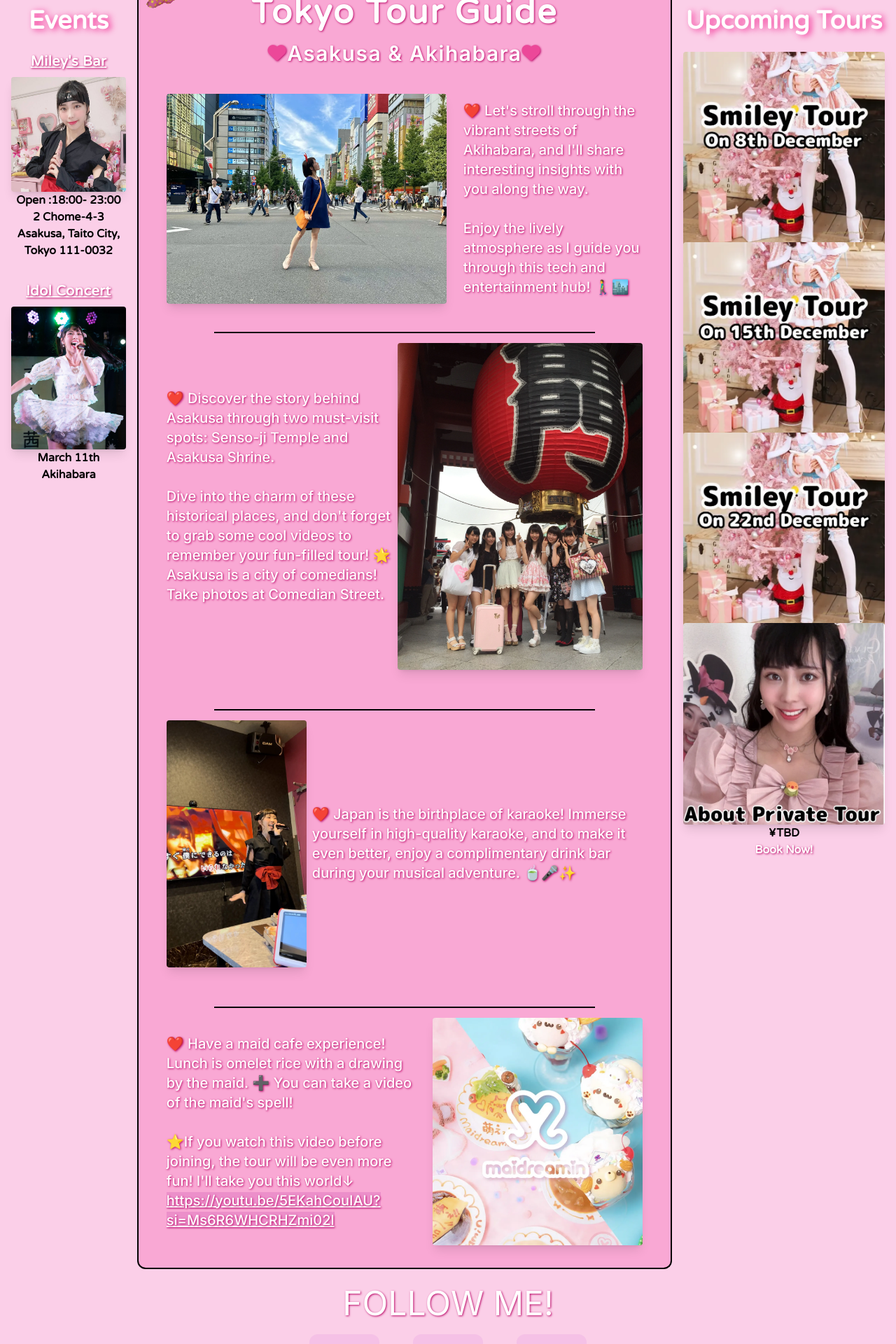
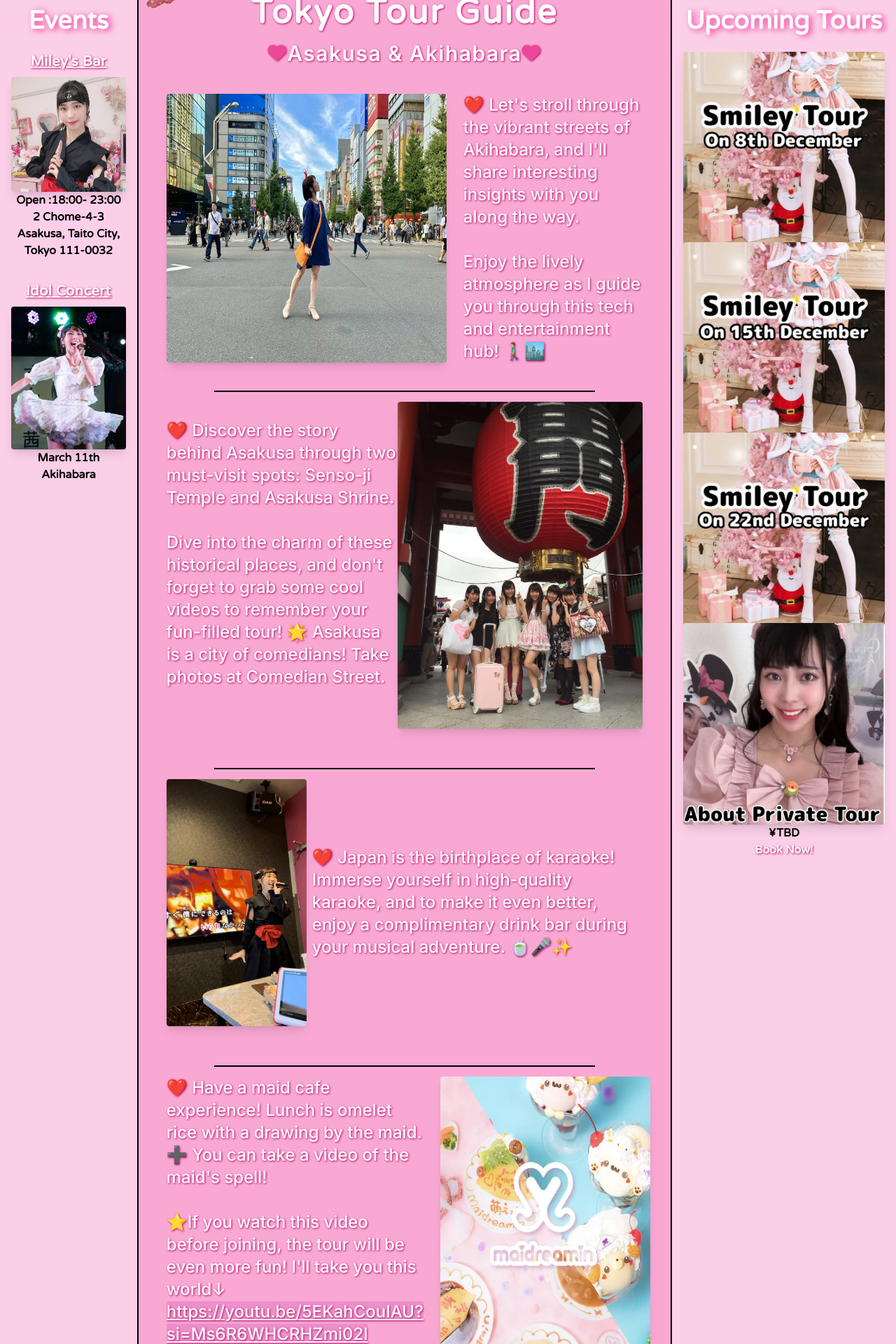
Before and after one commit to brandonrainey/smiley-tours, a Next.js app: page / in a window 1280 px wide. Shown: the part 220-2140 px from the top of the page at 70% size. Built offline with nearby package versions, Linux system fonts and the light colour scheme.

Commit message:
tighted main body layout

```diff
--- a/components/MainContent.tsx
+++ b/components/MainContent.tsx
@@ -3,7 +3,7 @@ import Image from 'next/image'
 
 export default function MainContent() {
   return (
-    <div className="h-full w-full flex flex-col px-10  mb-4  rounded-xl bg-pink-300 border-x-2 border-black border-b-2">
+    <div className="h-full w-full flex flex-col px-10  mb-4  rounded-b-xl bg-pink-300 border-x-2 border-black border-b-2">
       <h1 className="text-5xl font-Varela text-center p-4 font-semibold tracking-wider text-white textShadow">
         Tokyo Tour Guide
       </h1>
@@ -12,8 +12,8 @@ export default function MainContent() {
         <i className="fas fa-heart fa-sm text-pink-500"></i>
       </h2>
 
-      <div className="flex flex-col gap-10">
-        <div className="flex w-full gap-6">
+      <div className="flex flex-col gap-10 items-center">
+        <div className="flex w-full max-w-[1000px] gap-6">
           <Image
             src="/akiba-2.webp"
             alt="akiba image"
@@ -21,7 +21,7 @@ export default function MainContent() {
             height={500}
             className="mr-auto rounded shadow-lg"
           />
-          <p className="text-white text-xl textShadow font-medium my-auto">
+          <p className="text-white text-2xl textShadow font-medium my-auto">
             ❤️ Let&apos;s stroll through the vibrant streets of Akihabara, and
             I&apos;ll share interesting insights with you along the way.
             <br />
@@ -31,9 +31,9 @@ export default function MainContent() {
           </p>
         </div>
 
-        <div className="flex flex-col">
-          <div className="py-4 flex flex-row short-border">
-            <p className="text-white text-xl textShadow font-medium my-auto">
+        <div className="flex flex-col items-center">
+          <div className="py-4 flex flex-row short-border max-w-[1000px]">
+            <p className="text-white text-2xl textShadow font-medium my-auto">
               ❤️ Discover the story behind Asakusa through two must-visit spots:
               Senso-ji Temple and Asakusa Shrine.
               <br />
@@ -54,7 +54,7 @@ export default function MainContent() {
           </div>
         </div>
 
-        <div className="flex py-4 short-border">
+        <div className="flex py-4 short-border max-w-[1000px]">
           <Image
             src="/karaoke.jpg"
             width={200}
@@ -62,15 +62,15 @@ export default function MainContent() {
             alt="karaoke image"
             className="rounded shadow-lg mr-auto"
           />
-          <p className="text-white text-xl textShadow font-medium p-2 my-auto">
+          <p className="text-white text-2xl textShadow font-medium p-2 my-auto">
             ❤️ Japan is the birthplace of karaoke! Immerse yourself in
             high-quality karaoke, and to make it even better, enjoy a
             complimentary drink bar during your musical adventure. 🍵🎤✨
           </p>
         </div>
 
-        <div className="flex w-full gap-6 short-border py-4">
-          <p className="text-white text-xl textShadow font-medium my-auto">
+        <div className="flex w-full gap-6 short-border py-4 max-w-[1000px]">
+          <p className="text-white text-2xl textShadow font-medium my-auto">
             ❤️ Have a maid cafe experience! Lunch is omelet rice with a drawing
             by the maid. ➕ You can take a video of the maid&apos;s spell!
             <br />
```
